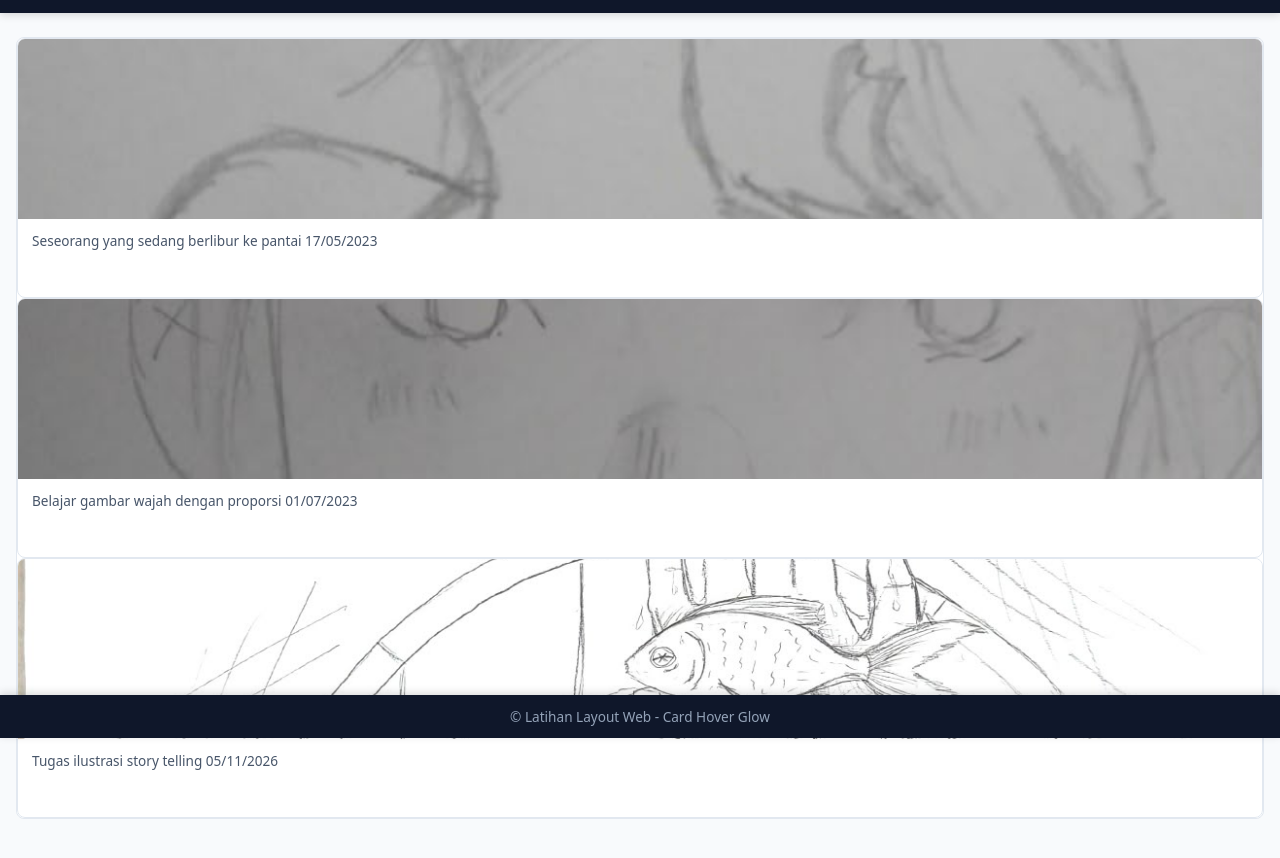
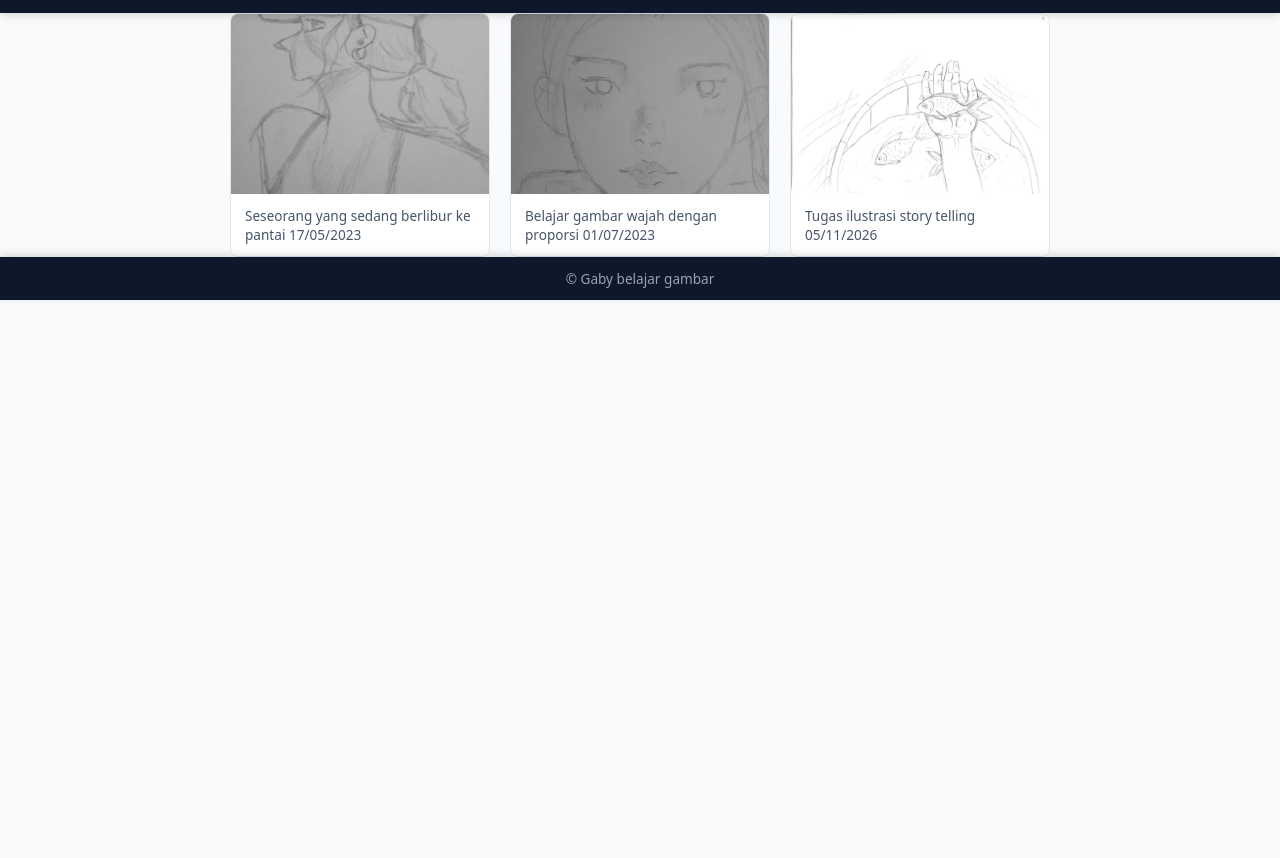
Before and after one commit to gabrielk25/week-9, a plain HTML site: page index.html in a window 1280 px wide. Shown: the part 62-920 px from the top of the page. After the commit the page ends 800 px from the top, so only its background shows below. Drawn offline with Linux system fonts and the light colour scheme.

Commit message:
Update index.html

```diff
--- a/index.html
+++ b/index.html
@@ -96,8 +96,8 @@
     <h1>portofolio Gaby</h1>
   </header>
 
-  <main>
-    <div class="card">
+<div class="flex-container">
+
       <div class="card">
         <img src="karya/karya 1.jpeg" alt="direktur perusahaan di pantai">
         <p>Seseorang yang sedang berlibur ke pantai 17/05/2023</p>
@@ -113,10 +113,11 @@
         <p>Tugas ilustrasi story telling 05/11/2026</p>
       </div>
 
+    </div>
   </main>
 
   <footer>
-    <p>&copy; Latihan Layout Web - Card Hover Glow</p>
+    <p>&copy; Gaby belajar gambar</p>
   </footer>
 
 </body>
```
